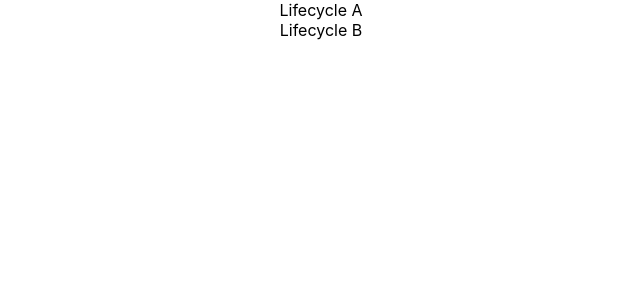
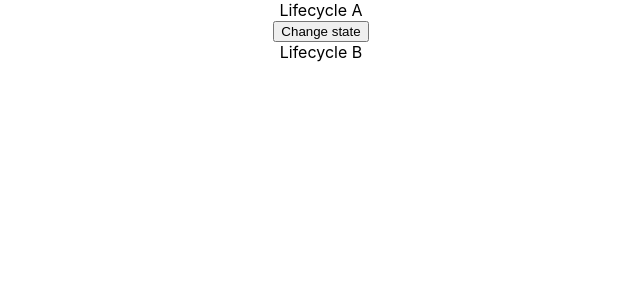
Before and after one commit to illwillgusto/hello-world, a React (Create React App) app: page / in a window 1280 px wide. Shown: the top 300 px of the page, without its empty margins (319-959 px from the left). Built offline with nearby package versions, Linux system fonts and the light colour scheme.

Commit message:
change state button
change state button added
added return null to getSnapshotBeforeUpdate for both lifecycle components

declared the chanegState function to setState and gave it a name prop

```diff
--- a/src/Components/LifecycleA.js
+++ b/src/Components/LifecycleA.js
@@ -27,17 +27,25 @@ class LifecycleA extends Component {
 
     getSnapshotBeforeUpdate(prevProps, prevState) {
       console.log('LifecycleA getSnapshotBeforeUpdate')
+      return null
     }
 
     componentDidUpdate() {
       console.log('LifecycleA componentDidUpdate')
     }
 
+  changeState = () => {
+    this.setState({
+      name: 'Codevolution'
+    })
+  }
+
   render() {
     console.log('LifecycleA render')
     return (
       <div>
         <div>Lifecycle A</div>
+        <button onClick={this.changeState}>Change state</button>
         <LifecycleB />
       </div>
     )
--- a/src/Components/LifecycleB.js
+++ b/src/Components/LifecycleB.js
@@ -26,6 +26,7 @@ class LifecycleB extends Component {
 
     getSnapshotBeforeUpdate(prevProps, prevState) {
       console.log('LifecycleB getSnapshotBeforeUpdate')
+      return null
     }
 
     componentDidUpdate() {
```
